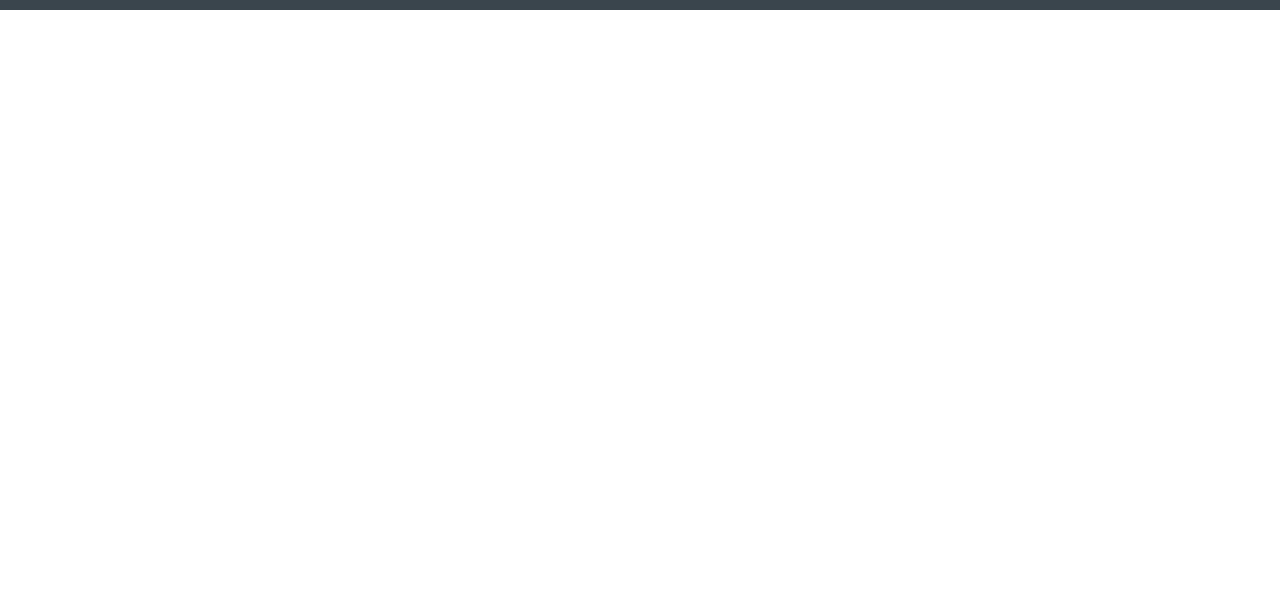
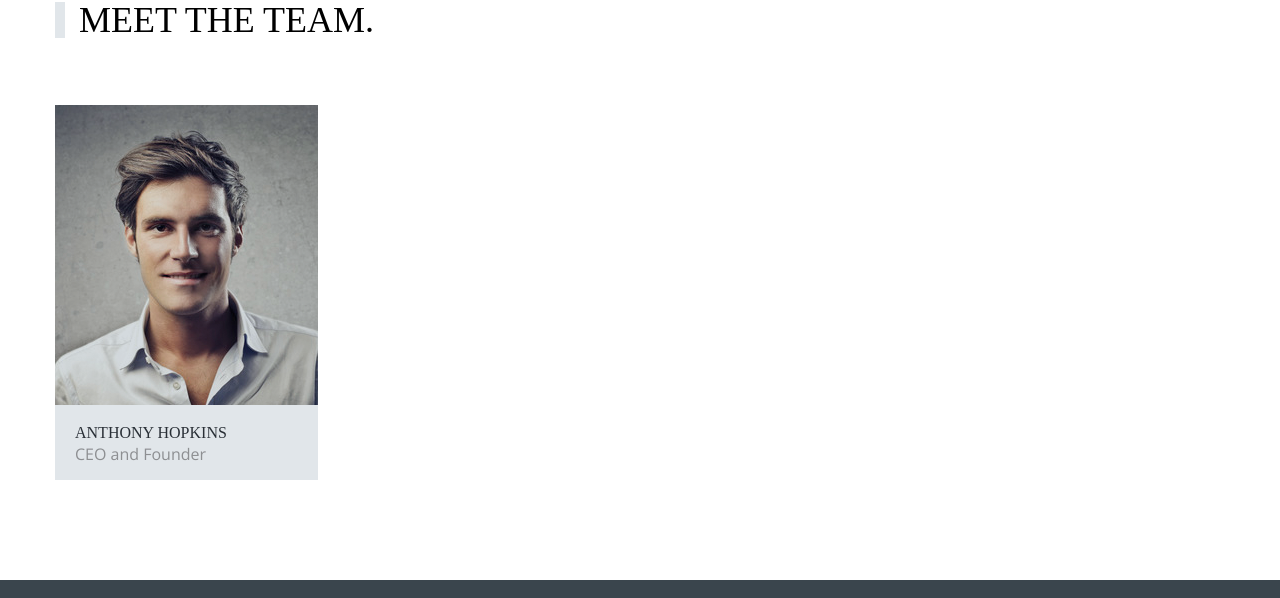
Before and after one commit to Chuwoza001/Chuwoza001.github.io, a plain HTML site: page index.html in a window 1280 px wide. Shown: the part 1465-2063 px from the top of the page. Before the commit the page ends 1475 px from the top, so only its background shows below. Drawn offline with nearby package versions, Linux system fonts and the light colour scheme.

Commit message:
fix name image

```diff
--- a/css/style.css
+++ b/css/style.css
@@ -40,7 +40,8 @@ h3{
 	font-weight: 500;
 }
 h4{
-	font-size: 20px;
+	font-family: 'QuattrocentoSans-Bold';
+	font-size: 16px;
 	font-weight: 300;
 	color:#fff;
 }
@@ -62,6 +63,9 @@ p {
 	flex:1 1 auto;
 	width: 1170px;
 	margin: 0 auto;
+}
+.row {
+	display: flex;
 }
 .col-md-1 {
 	width: 8.333%;
@@ -253,10 +257,13 @@ nav {
 	line-height: 26px;
 	color: #ccd0d7;
 }
+.slider_bottom {
+	padding: 45px 0;
+}
 .button1 {
 	height: 45px;
 	width: 125px;
-	margin: 45px 6px;
+	margin: 0 6px;
 	color: #fff;
 	text-align: center;
 	text-transform:uppercase;
@@ -266,7 +273,11 @@ nav {
 	border-radius:5px;
 	background:transparent;
 }
-
+.button1:hover {
+	color:#fff;
+	background-color: #23b7a4;
+	cursor: pointer;
+}
 #container__modest {
 	border-bottom: 1px solid #dde1e4;
 }
@@ -332,7 +343,56 @@ nav {
 .tagline__b .block__pic {
 	flex: 0 0 auto;
 }
+.row__team {
+	display: flex;
+	width: 263px;
+	height: 375px;
+	flex-direction:column;
+	margin-bottom: 100px;
+	background-color: #e1e6ea;
+}
+/*.row__team:hover {
+	background-color: #3a454d;
+	cursor:pointer;
+}*/
+.grafic__foto > a {
+	opacity: 0;
+	transition: .5s ease;
+}
+.team__foto:hover a {
+	opacity: 1;
+ 	background: rgba(0, 0, 0, 0.5);
+  	cursor: pointer;
+}
+.team__foto {
+	width: 263px;
+	height: 300px;
+	text-align: center;
+	z-index: 10;
+}
+.team__foto:hover a{
+	opacity:1;
+	background: rgba(255,255,255,0.5);
+	z-index: 20;
+	cursor:pointer;
+}
+.team__foto > img {
+	vertical-align: middle;
+}
+.team__info {
+	width: 263px;
+	height: 75px;
+	padding: 0 0 20px 20px;
+}
 
+.team_name h4 {
+	padding-top: 20px;
+	color:#292f36;
+	text-transform:uppercase;
+}
+.team_vacance {
+
+}
 
 
 
--- a/index.html
+++ b/index.html
@@ -101,6 +101,26 @@
 				</div>
 			</div>
 		</section>
+		<section>
+			<div class="container">
+				<div class="title__all">
+					<h1>meet the team.</h1>
+				</div>
+				<div class="row">
+					<div class="row__team">
+						<div class="team__foto">
+							<a class="grafic_logo" href=""> <img  src="img/img6.png"> </a>
+						</div>
+						<div class="team__info">
+							<div class="team_name"><h4>Anthony Hopkins</h4></div>
+							<div class="team_vacance"><p>CEO and Founder</p> </div>
+						</div>
+					</div>
+				</div>
+			</div>
+		</section>
+
+
 		<footer class="footer">
 			<div class="container">
 				<div class="footer__row">
```
Also changed, not shown: img/img10.png (renamed from img/img (10).png), img/img11.png (renamed from img/img (11).png), img/img12.png (renamed from img/img (12).png), img/img13.png (renamed from img/img (13).png), img/img14.png (renamed from img/img (14).png), img/img15.png (renamed from img/img (15).png), img/img3.png (renamed from img/img (3).png), img/img4.png (renamed from img/img (4).png), img/img5.png (renamed from img/img (5).png), img/img6.png (renamed from img/img (6).png), img/img7.png (renamed from img/img (7).png), img/img8.png (renamed from img/img (8).png), img/img9.png (renamed from img/img (9).png).
